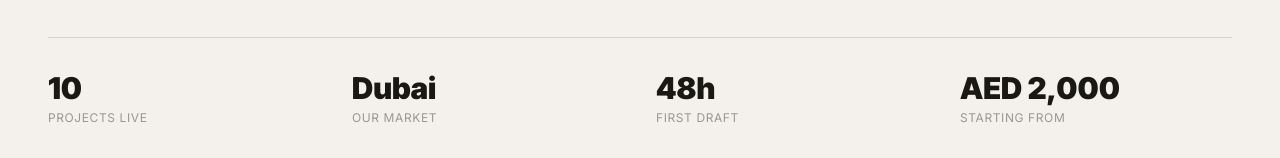
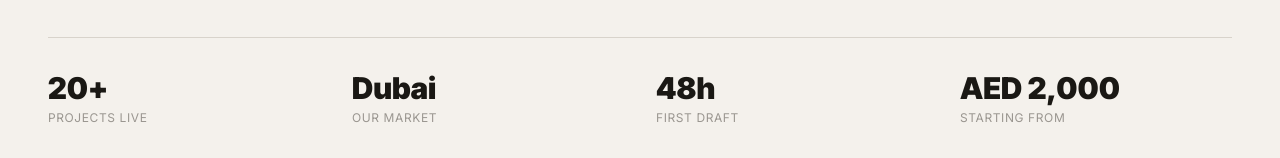
Before and after one commit to webvanguardai/webvanguard-website, a Next.js app in the folder webvanguard/: page / in a window 1280 px wide. Shown: the part 642-800 px from the top of the page. Built offline with nearby package versions, Linux system fonts and the light colour scheme.

Commit message:
fix: update stats counter to 20+ projects live

```diff
--- a/webvanguard/components/Hero.tsx
+++ b/webvanguard/components/Hero.tsx
@@ -78,7 +78,7 @@ export default function Hero() {
           className="mt-20 pt-8 border-t border-border grid grid-cols-2 md:grid-cols-4 gap-8"
         >
           {[
-            { value: '10', label: 'Projects live' },
+            { value: '20+', label: 'Projects live' },
             { value: 'Dubai', label: 'Our market' },
             { value: '48h', label: 'First draft' },
             { value: 'AED 2,000', label: 'Starting from' },
```
